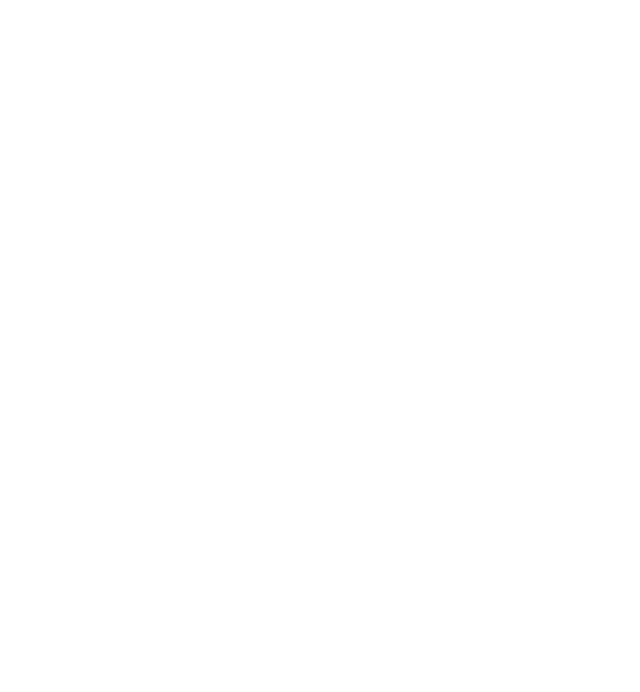
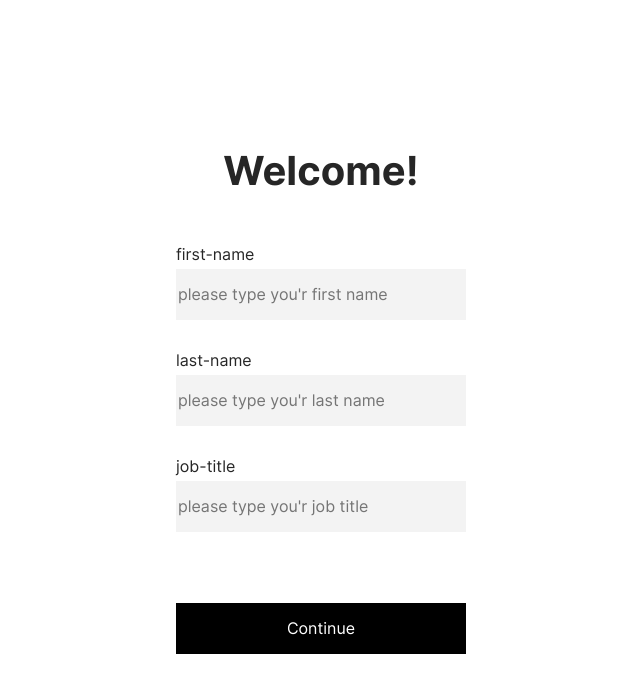
Before and after one commit to squeeze-sweet/frontend, a React (Create React App) app: page /general-info in a window 1280 px wide. Before the commit this address had no page. Shown: the top 692 px of the page, without its empty margins (319-959 px from the left). Built offline with nearby package versions, Linux system fonts and the light colour scheme; a web font is replaced by a local one.

Commit message:
Сверстал страницу с информацией о пользователе

```diff
--- a/src/pages/emale-chosing/index.tsx
+++ b/src/pages/emale-chosing/index.tsx
@@ -23,7 +23,7 @@
       setErrorMsg('');
       setEmail(localEmail);
     }
-    navigate('/filenames-setting');
+    navigate('/general-info');
   };
 
   const handleEmailChange = (e: any) => {
--- /dev/null
+++ b/src/pages/general-info/general-info.module.scss
@@ -0,0 +1,27 @@
+@import '/src/styles/mixins.scss';
+
+.container {
+  width: 290px;
+  height: 100%;
+  margin: auto;
+  display: flex;
+  flex-direction: column;
+  align-items: center;
+  text-align: center;
+  justify-content: center;
+  gap: 50px;
+}
+
+.inputs {
+  display: flex;
+  width: 100%;
+  gap: 10px;
+  flex-direction: column;
+}
+
+.error {
+  color: red;
+  font-size: 12px;
+  line-height: 16px;
+  text-align: center;
+}
--- /dev/null
+++ b/src/pages/general-info/index.tsx
@@ -0,0 +1,65 @@
+import { useStore } from '../../store';
+import { Button } from '../../components/ui-elements/button';
+import styles from './general-info.module.scss';
+import { useState } from 'react';
+import { Link } from 'react-router-dom';
+import { useNavigate } from 'react-router-dom';
+import { Input } from '../../components/ui-elements/input';
+
+type FormErrors = { firstName: string; lastName: string; jobTitle: string };
+
+export const GeneralInfo = () => {
+  const [localEmail, setLocalEmail] = useState('');
+  const [errors, setErrors] = useState<FormErrors>({ firstName: '', lastName: '', jobTitle: '' });
+
+  let navigate = useNavigate();
+  const setEmail = useStore(state => state.setEmail);
+
+  const handleSubmit = (e: any) => {
+    e.preventDefault();
+    /*     if (!validateEmail(localEmail)) {
+      setErrorMsg('e-mail format is invalid!');
+      return;
+    } else {
+      setErrorMsg('');
+      setEmail(localEmail);
+    } */
+    navigate('/general-info');
+  };
+
+  const handleEmailChange = (e: any) => {
+    console.log(e.target.value);
+    setLocalEmail(e.target.value);
+  };
+
+  return (
+    <form onSubmit={handleSubmit} className={styles.container}>
+      <h1>Welcome!</h1>
+      <div className={styles.inputs}>
+        <Input
+          id='first-name'
+          placeholder="please type you'r first name"
+          label='first-name'
+          onChange={handleEmailChange}
+          error={errors.firstName}
+        />
+        <Input
+          id='last-name'
+          placeholder="please type you'r last name"
+          label='last-name'
+          onChange={handleEmailChange}
+          error={errors.lastName}
+        />
+        <Input
+          id='job-title'
+          placeholder="please type you'r job title"
+          label='job-title'
+          onChange={handleEmailChange}
+          error={errors.jobTitle}
+        />
+      </div>
+
+      <Button htmlType='submit'>Continue</Button>
+    </form>
+  );
+};
--- a/src/router/router.tsx
+++ b/src/router/router.tsx
@@ -7,6 +7,7 @@
 import FilenamesSetting from '../pages/filenames-setting';
 import Step from '../pages/step';
 import UserInfo from '../pages/user-info';
+import { GeneralInfo } from '../pages/general-info';
 
 function Router() {
   return (
@@ -14,6 +15,7 @@
       <Routes>
         <Route path='/' element={<Layout />}>
           <Route index element={<EmaleChosing />} />
+          <Route path='general-info' element={<GeneralInfo />} />
           <Route path='/filenames-setting' element={<FilenamesSetting />} />
           <Route path='step-:id' element={<Step />} />
           <Route path='/step-1' element={<Step1 />} />
```
